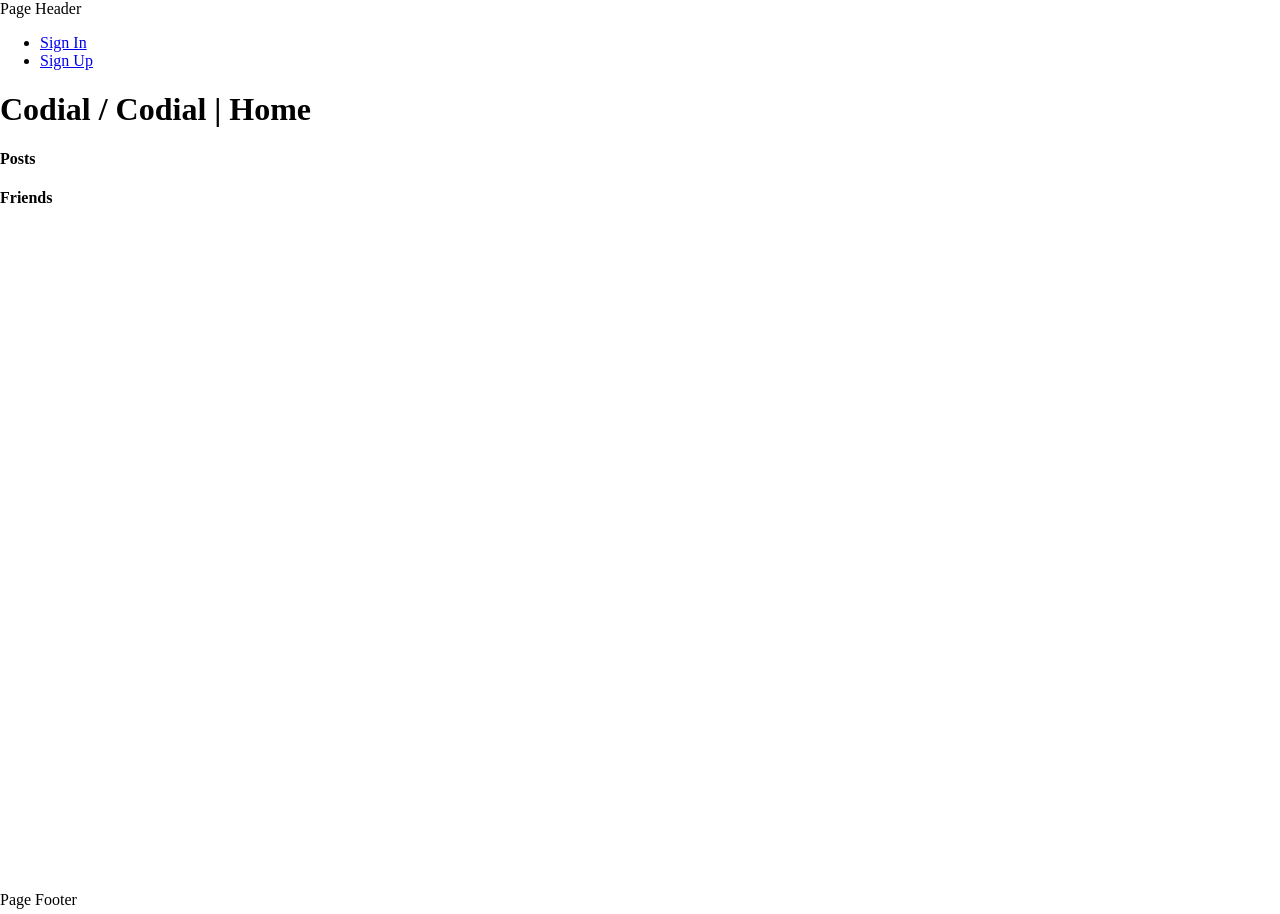
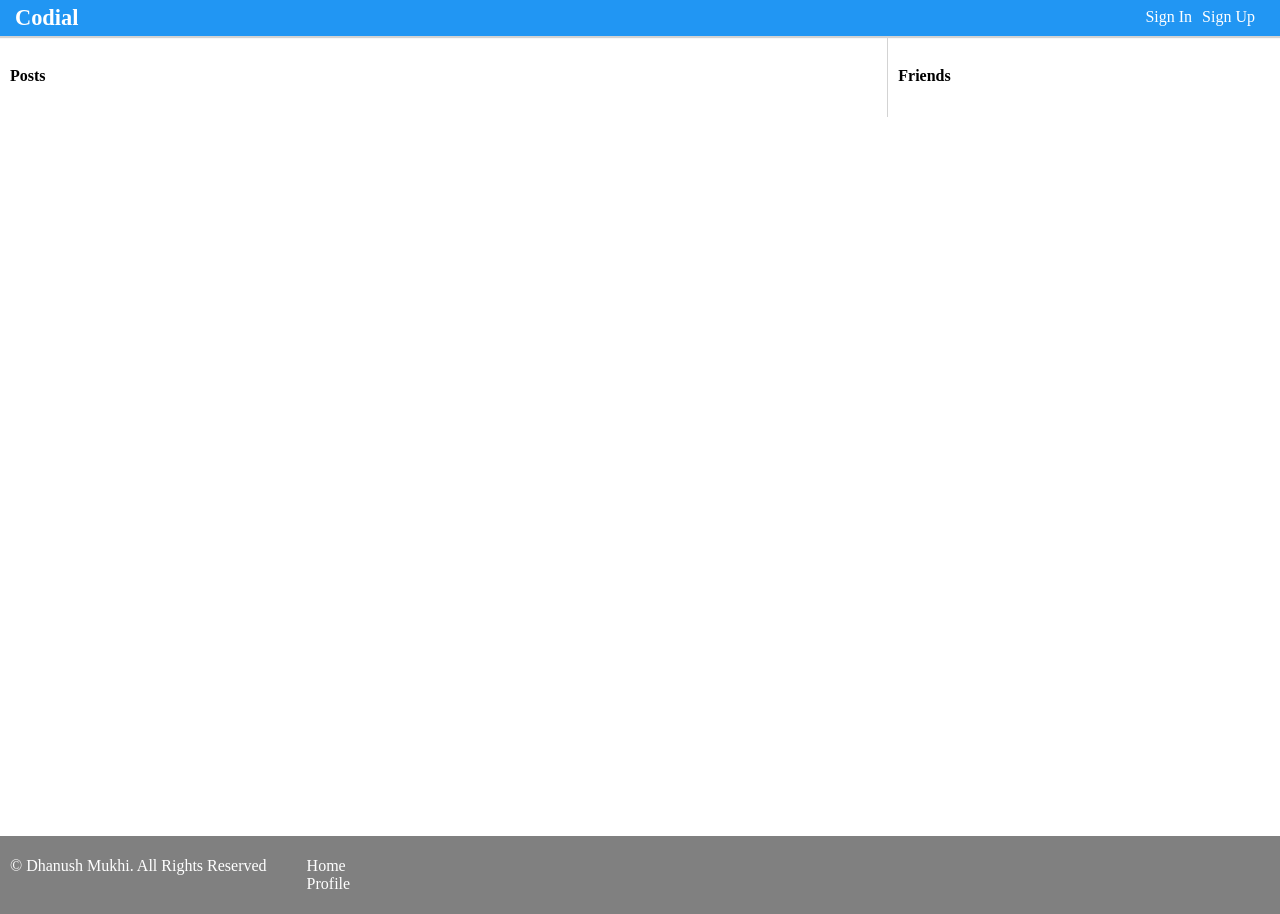
Before and after one commit to DhanushM12/Codial, a Node server app: page / in a window 1280 px wide. Run offline with Node 20, Linux system fonts and the light colour scheme; data that the repository does not hold is empty; some libraries are stand-ins or nearby versions.

Commit message:
The page is little beautified by adding more styles

```diff
--- a/assets/css/footer.css
+++ b/assets/css/footer.css
@@ -0,0 +1,11 @@
+#layout-footer {
+  color: white;
+  background: grey;
+  padding: 5px 10px;
+  display: flex;
+  justify-content: flex-start; }
+  #layout-footer a {
+    color: white;
+    text-decoration: none; }
+  #layout-footer .footer-nav ul {
+    list-style: none; }
--- a/assets/css/header.css
+++ b/assets/css/header.css
@@ -0,0 +1,20 @@
+#layout-header nav {
+  display: flex;
+  justify-content: space-between;
+  padding: 0 10px;
+  background: #2196f3;
+  color: white;
+  box-shadow: 1px 1px 1px 1px lightgrey; }
+  #layout-header nav .mini-logo p {
+    margin: 5px;
+    font-size: 1.4rem;
+    font-weight: bold; }
+  #layout-header nav .auth-links ul {
+    margin: 5% 5px;
+    display: flex;
+    list-style: none; }
+    #layout-header nav .auth-links ul li {
+      margin-right: 10px; }
+  #layout-header nav a {
+    color: white;
+    text-decoration: none; }
--- /dev/null
+++ b/assets/css/home.css
@@ -0,0 +1,10 @@
+#home-container {
+  display: flex; }
+  #home-container #feed-posts {
+    width: 70%;
+    padding: 10px; }
+  #home-container #user-friends {
+    width: 30%;
+    padding: 10px;
+    border-left: 1px solid lightgrey;
+    height: 100%; }
--- a/assets/css/layout.css
+++ b/assets/css/layout.css
@@ -1,5 +1,5 @@
 body {
   margin: 0;
-  /*text-align: center;*/ }
+  /* text-align: center; */ }
   body #layout-main {
     height: 100%; }
--- a/assets/scss/footer.scss
+++ b/assets/scss/footer.scss
@@ -0,0 +1,18 @@
+#layout-footer {
+  color: white;
+  a {
+    color: white;
+    text-decoration: none;
+  }
+
+  background: grey;
+  padding: 5px 10px;
+  display: flex;
+  justify-content: flex-start;
+
+  .footer-nav {
+    ul {
+      list-style: none;
+    }
+  }
+}
--- a/assets/scss/header.scss
+++ b/assets/scss/header.scss
@@ -0,0 +1,34 @@
+#layout-header {
+  nav {
+    display: flex;
+    justify-content: space-between;
+    padding: 0 10px;
+    background: #2196f3;
+    color: white;
+    box-shadow: 1px 1px 1px 1px lightgrey;
+
+    .mini-logo {
+      p {
+        margin: 5px;
+        font-size: 1.4rem;
+        font-weight: bold;
+      }
+    }
+
+    .auth-links {
+      ul {
+        margin: 5% 5px;
+        display: flex;
+        list-style: none;
+        li {
+          margin-right: 10px;
+        }
+      }
+    }
+
+    a {
+      color: white;
+      text-decoration: none;
+    }
+  }
+}
--- /dev/null
+++ b/assets/scss/home.scss
@@ -0,0 +1,14 @@
+#home-container {
+  display: flex;
+  #feed-posts {
+    width: 70%;
+    padding: 10px;
+  }
+
+  #user-friends {
+    width: 30%;
+    padding: 10px;
+    border-left: 1px solid lightgrey;
+    height: 100%;
+  }
+}
--- a/assets/scss/layout.scss
+++ b/assets/scss/layout.scss
@@ -1,6 +1,7 @@
 body {
   margin: 0;
-  /*text-align: center;*/
+  /* text-align: center; */
+
   #layout-main {
     height: 100%;
   }
--- a/views/_footer.ejs
+++ b/views/_footer.ejs
@@ -1,3 +1,20 @@
-<footer>
-  Page Footer
+<footer id="layout-footer">
+  <div>
+    <p>
+      &#169; Dhanush Mukhi. All Rights Reserved
+    </p>
+  </div>
+
+  <div>
+    <nav class="footer-nav">
+      <ul>
+        <li>
+          <a href="/">Home</a>
+        </li>
+        <li>
+          <a href="/users/profile">Profile</a>
+        </li>
+      </ul>
+    </nav>
+  </div>
 </footer>
--- a/views/_header.ejs
+++ b/views/_header.ejs
@@ -1,6 +1,13 @@
-<header>
-  Page Header
-
+<header id="layout-header">
+  <nav>
+    <div class="mini-logo">
+      <p>
+        <a href="/">
+          Codial
+        </a>
+      </p>
+    </div>
+    <div class="auth-links">
       <ul>
         <% if(locals.user) {%>
         <li>
@@ -22,4 +29,6 @@
 
         <% } %>
       </ul>
+    </div>
+  </nav>
 </header>
--- a/views/home.ejs
+++ b/views/home.ejs
@@ -1,5 +1,5 @@
-<h1>Codial / <%= title %></h1>
-
+<link rel="stylesheet" href="/css/home.css" />
+<div id="home-container">
   <section id="feed-posts">
     <h4>Posts</h4>
     <% if(locals.user) { %>
@@ -30,3 +30,4 @@
 
     <% } %>
   </section>
+</div>
```
Lines whose indentation alone changed are shown as unchanged.
